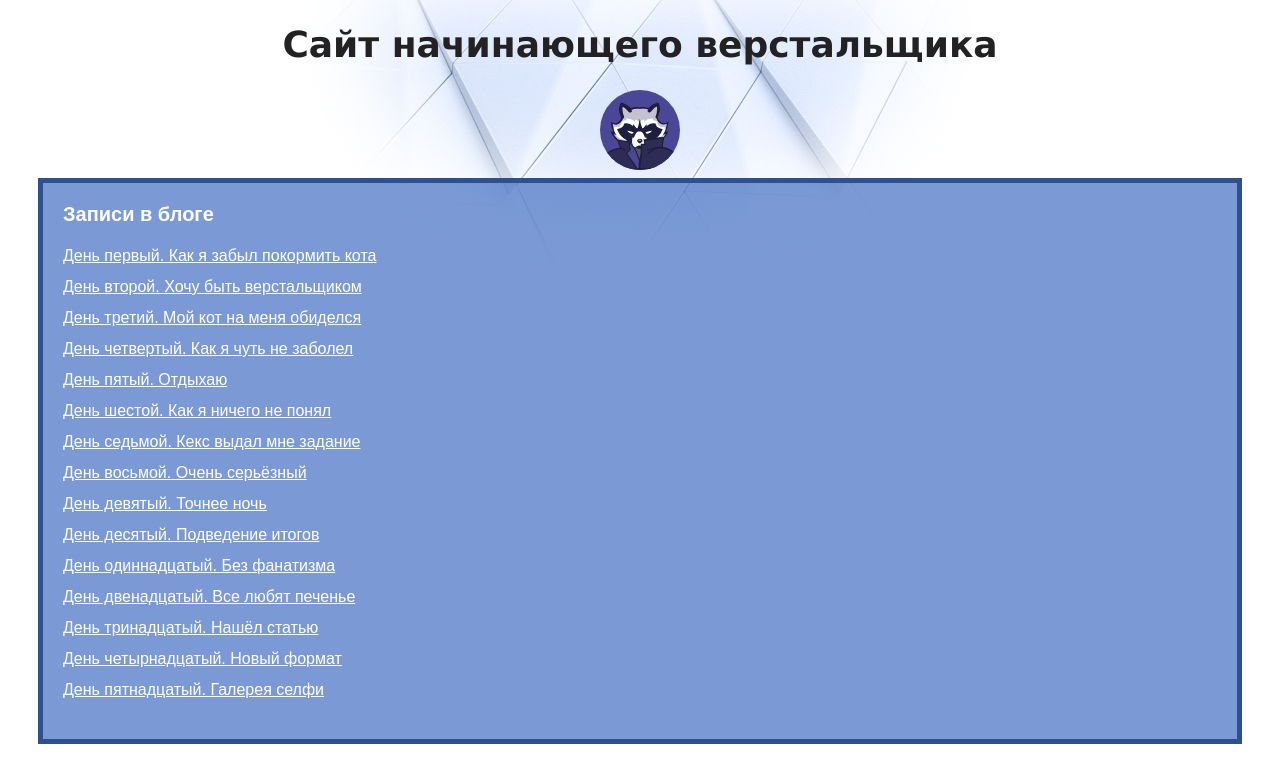
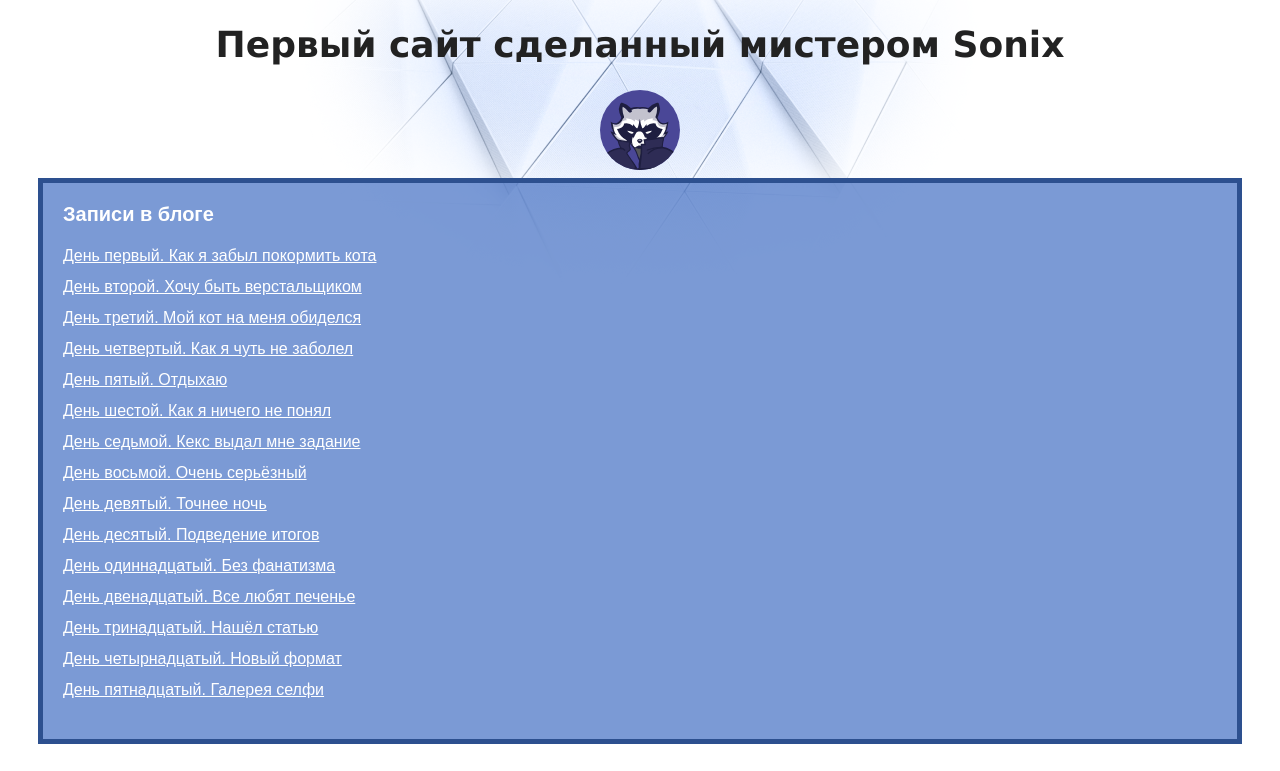
Before and after one commit to 29625489/my-site, a plain HTML site: page index.html in a window 1280 px wide. Shown: the top 771 px of the page. Drawn offline with Linux system fonts and the light colour scheme.

Commit message:
титул

```diff
--- a/index.html
+++ b/index.html
@@ -2,12 +2,12 @@
 <html lang="ru">
   <head>
     <meta charset="utf-8">
-    <title>Сайт начинающего верстальщика</title>
+    <title>Первый сайт сделанный мистером Sonix</title>
     <link rel="stylesheet" href="style.css">
   </head>
   <body>
     <header>
-      <h1 class="page-title">Сайт начинающего верстальщика</h1>
+      <h1 class="page-title">Первый сайт сделанный мистером Sonix</h1>
     </header>
     <main>
       <div class="avatar-container">
```
